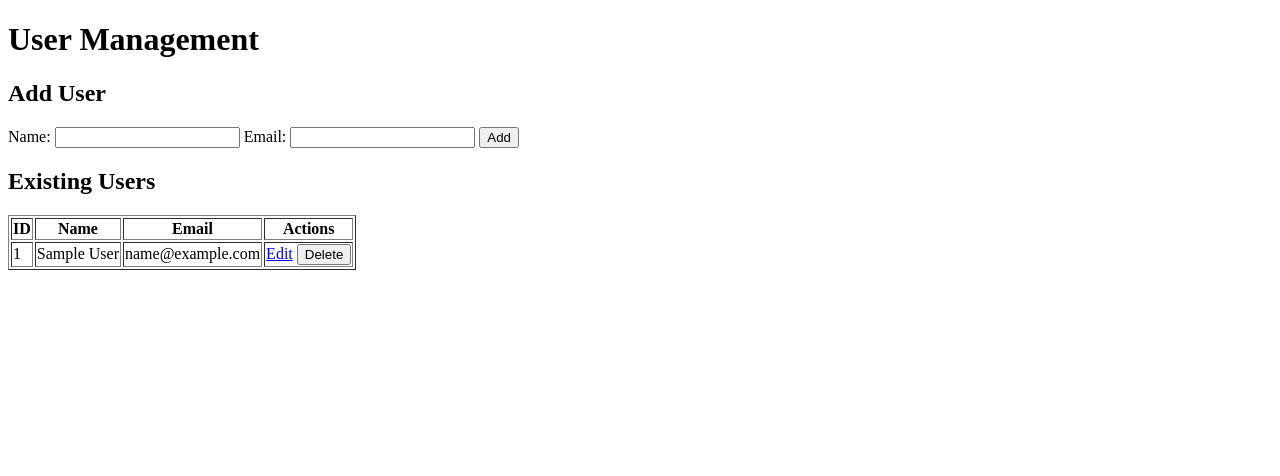
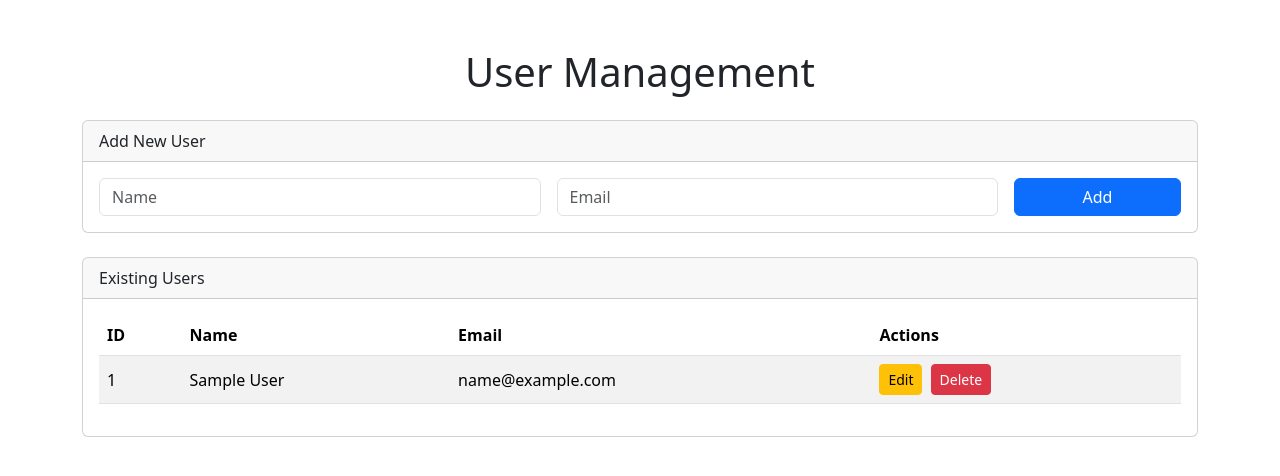
Before and after one commit to hannahrajput/sit_753_hd_task_crud, a Flask app: page / in a window 1280 px wide. Shown: the top 476 px of the page. Run offline with Flask 3, Linux system fonts and the light colour scheme; tables that the repository leaves empty hold one stand-in row (values such as "Sample post").

Commit message:
changes in ui made

```diff
--- a/templates/index.html
+++ b/templates/index.html
@@ -3,36 +3,65 @@
 <head>
     <meta charset="UTF-8">
     <title>Flask CRUD</title>
+    <!-- Bootstrap CSS CDN -->
+    <link href="https://cdn.jsdelivr.net/npm/bootstrap@5.3.2/dist/css/bootstrap.min.css" rel="stylesheet">
 </head>
 <body>
-    <h1>User Management</h1>
+    <div class="container mt-5">
+        <h1 class="mb-4 text-center">User Management</h1>
 
-    <h2>Add User</h2>
-    <form action="{{ url_for('add_user') }}" method="POST">
-        Name: <input type="text" name="name" required>
-        Email: <input type="email" name="email" required>
-        <button type="submit">Add</button>
+        <!-- Add User Form -->
+        <div class="card mb-4">
+            <div class="card-header">Add New User</div>
+            <div class="card-body">
+                <form action="{{ url_for('add_user') }}" method="POST" class="row g-3">
+                    <div class="col-md-5">
+                        <input type="text" name="name" class="form-control" placeholder="Name" required>
+                    </div>
+                    <div class="col-md-5">
+                        <input type="email" name="email" class="form-control" placeholder="Email" required>
+                    </div>
+                    <div class="col-md-2">
+                        <button type="submit" class="btn btn-primary w-100">Add</button>
+                    </div>
                 </form>
+            </div>
+        </div>
 
-    <h2>Existing Users</h2>
-    <table border="1">
+        <!-- Users Table -->
+        <div class="card">
+            <div class="card-header">Existing Users</div>
+            <div class="card-body table-responsive">
+                <table class="table table-striped table-hover align-middle">
+                    <thead>
                         <tr>
-            <th>ID</th><th>Name</th><th>Email</th><th>Actions</th>
+                            <th>ID</th>
+                            <th>Name</th>
+                            <th>Email</th>
+                            <th>Actions</th>
                         </tr>
+                    </thead>
+                    <tbody>
                         {% for user in users %}
                         <tr>
                             <td>{{ user.id }}</td>
                             <td>{{ user.name }}</td>
                             <td>{{ user.email }}</td>
                             <td>
-                <a href="{{ url_for('edit_user', user_id=user.id) }}">Edit</a>
-
+                                <a href="{{ url_for('edit_user', user_id=user.id) }}" class="btn btn-sm btn-warning me-1">Edit</a>
                                 <form action="{{ url_for('delete_user', user_id=user.id) }}" method="POST" style="display:inline;">
-                    <button type="submit">Delete</button>
+                                    <button type="submit" class="btn btn-sm btn-danger">Delete</button>
                                 </form>
                             </td>
                         </tr>
                         {% endfor %}
+                    </tbody>
                 </table>
+            </div>
+        </div>
+    </div>
+
+    <!-- Bootstrap JS CDN -->
+    <script src="https://cdn.jsdelivr.net/npm/bootstrap@5.3.2/dist/js/bootstrap.bundle.min.js"></script>
 </body>
 </html>
```
Also changed, not shown: templates/edit_user.html (+28 -7 lines). Lines whose indentation alone changed are shown as unchanged.
